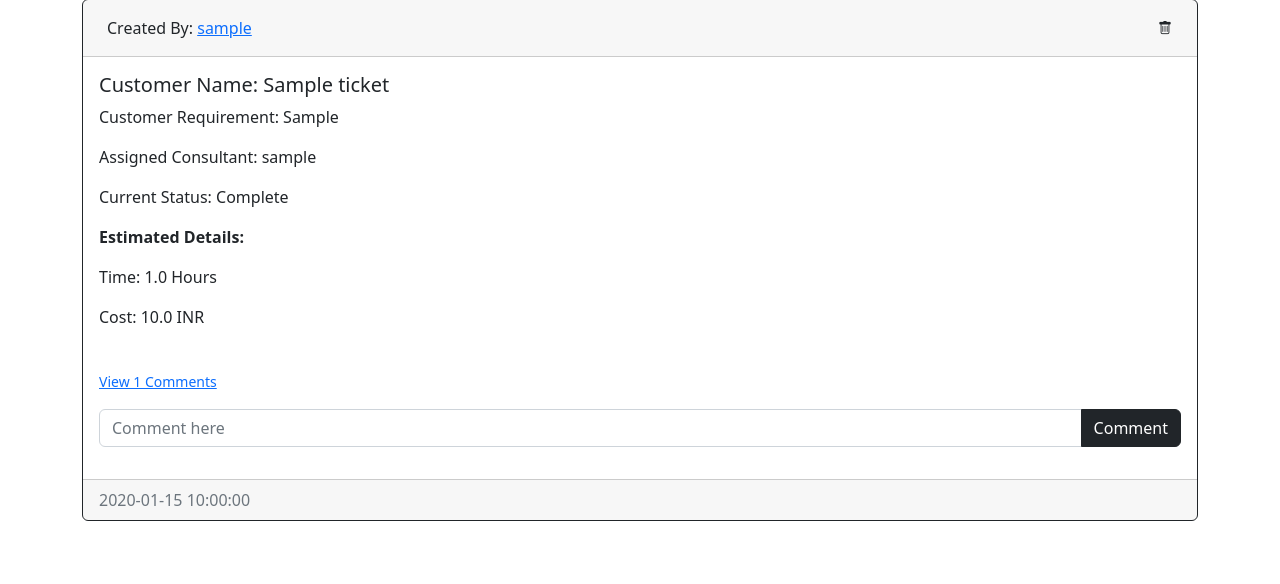
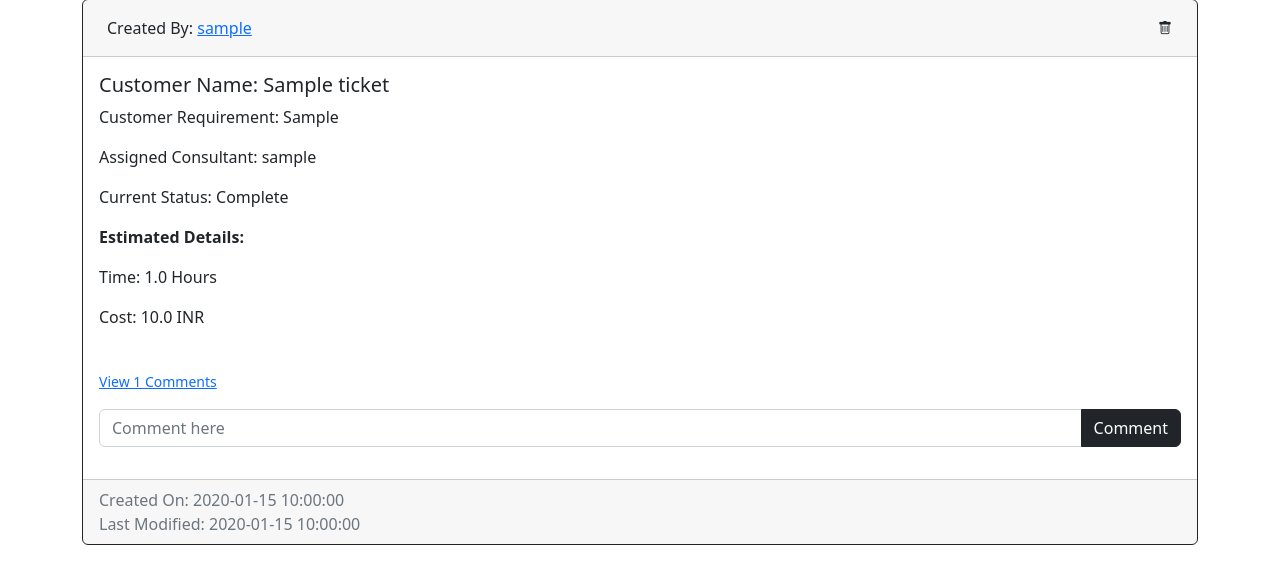
Before and after one commit to kheraananya/mywebsite, a Flask app: page /tickets/1 in a window 1280 px wide. Shown: the part 183-767 px from the top of the page. Run offline with Flask 2, Linux system fonts and the light colour scheme; a user stored in the database is signed in; tables that the repository leaves empty hold one stand-in row (values such as "Sample post"); some libraries are stand-ins or nearby versions.

Commit message:
Added Last_modified

```diff
--- a/TicketDemo/website/__init__.py
+++ b/TicketDemo/website/__init__.py
@@ -9,7 +9,7 @@ db = SQLAlchemy()
 def create_app():
     app = Flask(__name__)
     app.config['SECRET_KEY'] = "hariharan"
-    app.config['SQLALCHEMY_DATABASE_URI'] = 'postgresql://postgres:252001@localhost/TicketDemo'
+    app.config['SQLALCHEMY_DATABASE_URI'] = 'postgresql://postgres:5416@localhost/TicketDemo'
     app.config['SQLALCHEMY_TRACK_MODIFICATIONS'] = False
     db.init_app(app)
 
--- a/TicketDemo/website/models.py
+++ b/TicketDemo/website/models.py
@@ -25,6 +25,7 @@ class Ticket(db.Model):
     custname = db.Column(db.String(150),unique=True)
     custreq = db.Column(db.String(150))
     date_created = db.Column(db.DateTime, default = time.strftime("%d/%B/%Y %H:%M:%S"))
+    last_modified = db.Column(db.DateTime, default = time.strftime("%d/%B/%Y %H:%M:%S"))
     author_id = db.Column(db.Integer, db.ForeignKey('User.id',ondelete="CASCADE"),nullable=False)
     consultant_id = db.Column(db.Integer, db.ForeignKey('User.id',ondelete="CASCADE"),nullable=True)
     author = db.relationship("User",foreign_keys=[author_id])
--- a/TicketDemo/website/templates/current_ticket.html
+++ b/TicketDemo/website/templates/current_ticket.html
@@ -133,7 +133,9 @@
                 </form>
             </div>
             <div class = "card-footer text-muted">
-                {{ticket.date_created}}
+                Created On: {{ticket.date_created}}
+                <br>
+                Last Modified: {{ticket.last_modified}}
             </div>
         </div>
         <br>
--- a/TicketDemo/website/views.py
+++ b/TicketDemo/website/views.py
@@ -3,6 +3,8 @@ from flask import Blueprint, render_template, request,flash,redirect,url_for,jso
 from flask_login import login_required, current_user
 from .models import Ticket, User, Comment
 from . import db
+from datetime import datetime
+import time
 
 views = Blueprint("views",__name__)
 
@@ -40,6 +42,7 @@ def create_ticket():
 @views.route("/delete-ticket/<id>")
 @login_required
 def delete_ticket(id):
+    now = time.strftime("%d/%B/%Y %H:%M:%S")
     ticket = Ticket.query.filter_by(id=id).first()
 
     if not ticket:
@@ -48,6 +51,7 @@ def delete_ticket(id):
         flash("You do not have permission to delete this ticket",category='error')
     else:
         db.session.delete(ticket)
+        ticket.last_modified = now
         db.session.commit()
         flash('Ticket Deleted',category='success')
     return redirect(url_for('views.home'))
@@ -77,6 +81,7 @@ def tickets(ticket_id):
 @views.route("/assign-consultant/<ticket_id>",methods=['GET','POST'])
 @login_required
 def assign_consultant(ticket_id):
+    now = time.strftime("%d/%B/%Y %H:%M:%S")
     ticket = Ticket.query.filter_by(id=ticket_id).first()
     consultants = User.query.filter_by(usertype='Consultant').all()
     if not ticket:
@@ -90,6 +95,7 @@ def assign_consultant(ticket_id):
             consultant_id = User.query.filter_by(username=consultant).first().id
             ticket.consultant_id = consultant_id
             ticket.status = status
+            ticket.last_modified = now
             db.session.commit()
             flash("Consultant Assigned",category='success')
             return redirect('/tickets/'+str(ticket_id))
@@ -100,6 +106,7 @@ def assign_consultant(ticket_id):
 @views.route("/update-status/<ticket_id>",methods=['GET','POST'])
 @login_required
 def update_status(ticket_id):
+    now = time.strftime("%d/%B/%Y %H:%M:%S")
     ticket = Ticket.query.filter_by(id=ticket_id).first()
     if not ticket:
         flash("Ticket does not exist", category='error')
@@ -111,6 +118,7 @@ def update_status(ticket_id):
         if request.method == "POST":
             status = request.form.get('status')
             ticket.status = status
+            ticket.last_modified = now
             db.session.commit()
             if status == 'Complete':
                 return redirect('/estimated-details/'+str(ticket.id))
@@ -121,15 +129,17 @@ def update_status(ticket_id):
 @views.route("create-comment/<ticket_id>",methods=['POST'])
 @login_required
 def create_comment(ticket_id):
+    ticket = Ticket.query.filter_by(id=ticket_id).first()
+    now = time.strftime("%d/%B/%Y %H:%M:%S")
     text = request.form.get('text')
 
     if not text:
         flash("Comment cannot be empty",category='error')
     else:
-        ticket = Ticket.query.filter_by(id=ticket_id)
         if ticket:
             comment = Comment(text=text,author=current_user.id,ticket_id=ticket_id)
             db.session.add(comment)
+            ticket.last_modified = now
             db.session.commit()
         else:
             flash("Post does not exist",category='error')
@@ -140,14 +150,17 @@ def create_comment(ticket_id):
 @views.route("/delete-comment/<comment_id>")
 @login_required
 def delete_comment(comment_id):
+    now = time.strftime("%d/%B/%Y %H:%M:%S")
     comment = Comment.query.filter_by(id=comment_id).first()
     ticket_id = comment.ticket_id
+    ticket = Ticket.query.filter_by(id=ticket_id).first()
     if not comment:
        flash("Comment does not exist", category='error')
     elif current_user.id != comment.author:
         flash("You are not authorized to delete this comment", category='error')
     else:
         comment.status = "Deleted"
+        ticket.last_modified = now
         db.session.commit()
 
     return redirect('/tickets/'+str(ticket_id))
@@ -155,8 +168,10 @@ def delete_comment(comment_id):
 @views.route("/edit-comment/<comment_id>/<newtext>",methods=['POST'])
 @login_required
 def edit_comment(comment_id,newtext):
+    now = time.strftime("%d/%B/%Y %H:%M:%S")
     comment = Comment.query.filter_by(id=comment_id).first()
     ticket_id = comment.ticket_id
+    ticket = Ticket.query.filter_by(id=ticket_id).first()
     if not comment:
         flash("Comment does not exist", category='error')
     elif current_user.id != comment.author:
@@ -165,6 +180,7 @@ def edit_comment(comment_id,newtext):
         if request.method == "POST":
             comment.text = newtext
             comment.status = "Edited"
+            ticket.last_modified = now
             db.session.commit()
             flash("Comment Edited",category='success')
     return redirect('/tickets/'+str(ticket_id))
@@ -173,12 +189,14 @@ def edit_comment(comment_id,newtext):
 @views.route("/estimated-details/<ticket_id>",methods=['GET','POST'])
 @login_required
 def estimated_details(ticket_id):
+    now = time.strftime("%d/%B/%Y %H:%M:%S")
     ticket = Ticket.query.filter_by(id=ticket_id).first()
     if request.method == "POST":
         hours = request.form.get('hours')
         cost = request.form.get('cost')
         ticket.hours = hours
         ticket.cost = cost
+        ticket.last_modified = now
         db.session.commit()
         flash("Estimated Details Updated",category='success')
         return redirect('/tickets/'+str(ticket_id))
```
Also changed, not shown: TicketDemo/website/templates/dashboard.html (+5 -4 lines).
